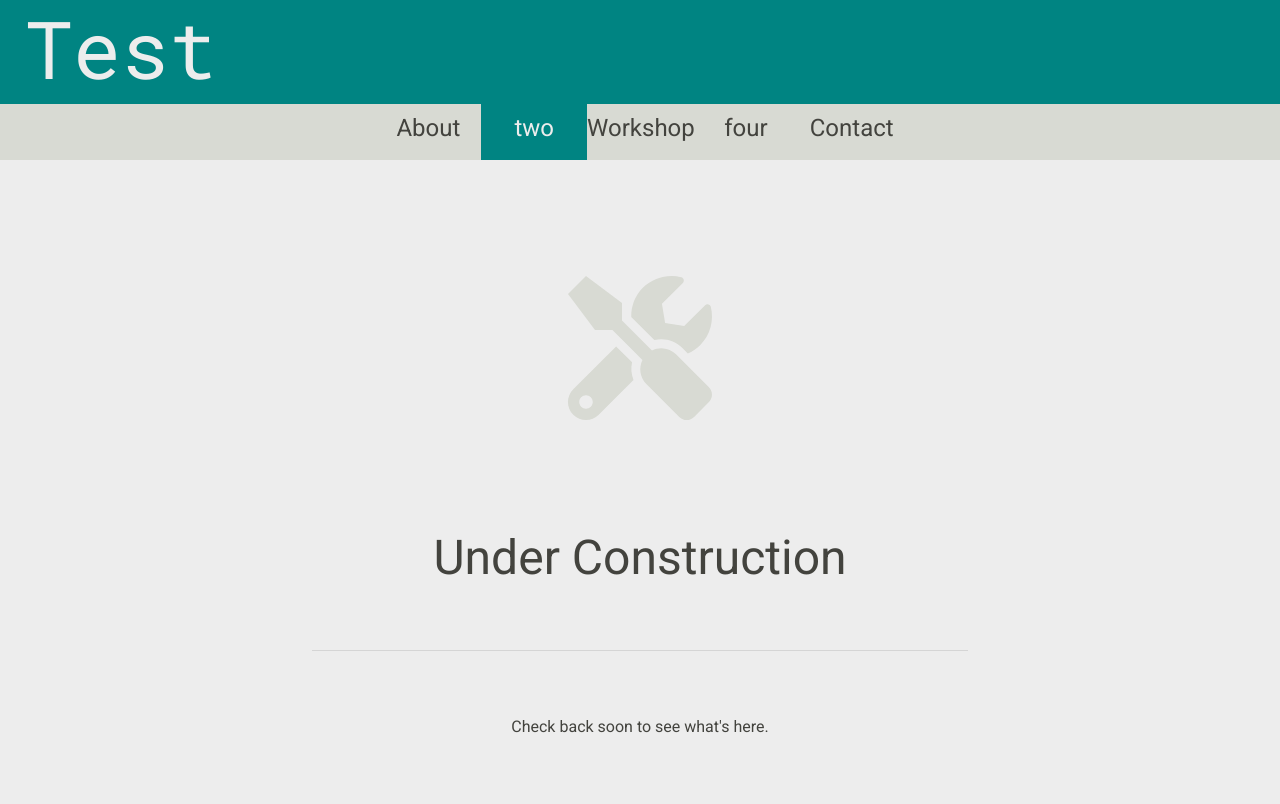
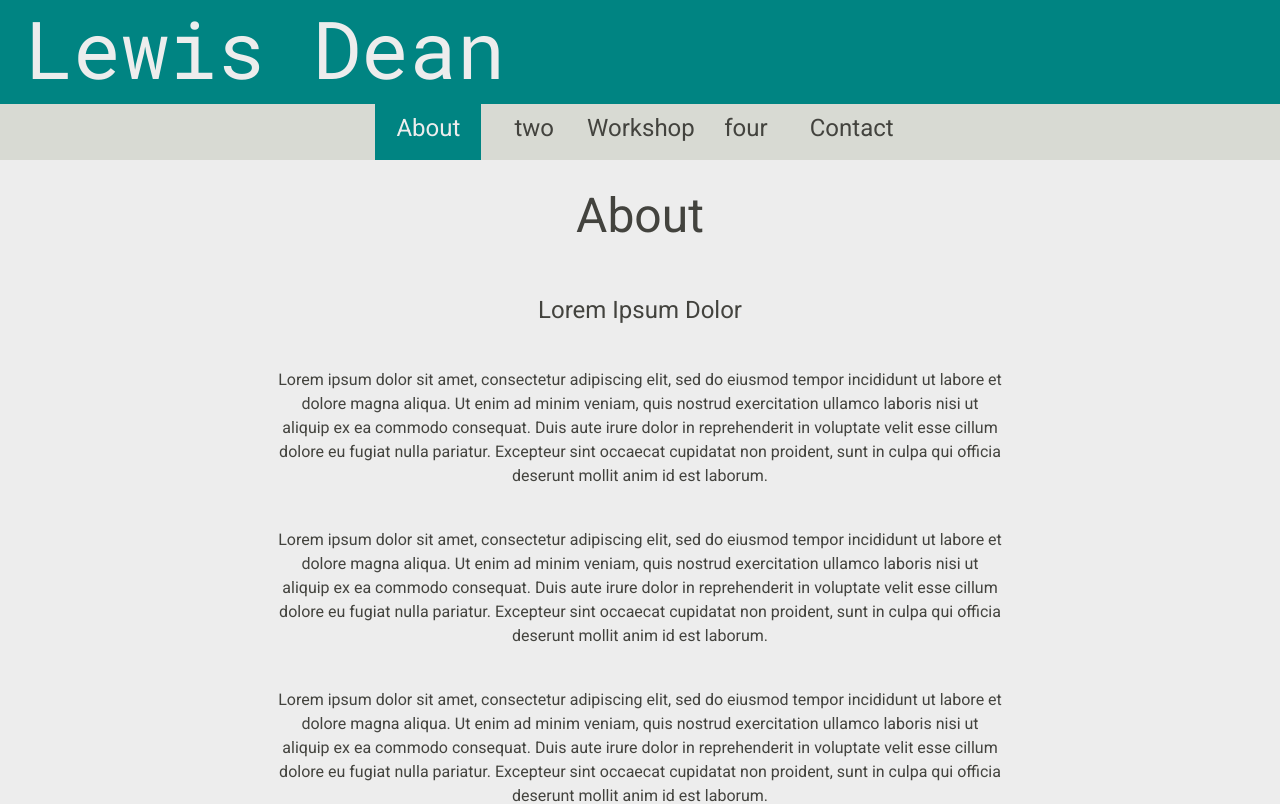
Before and after one commit to lewisdean731/lewisdean-dot-me, a React (Create React App) app: page / in a window 1280 px wide. Shown: the top 804 px of the page. Built offline with nearby package versions, Linux system fonts and the light colour scheme.

Commit message:
Change name and starting content panel

```diff
--- a/src/containers/Layout/Layout.js
+++ b/src/containers/Layout/Layout.js
@@ -13,7 +13,7 @@ import Workshop from "./Workshop/Workshop";
 
 class Layout extends Component {
   state = {
-    activenavItem: "two"
+    activenavItem: "About"
   };
 
   ActiveContent = () => {
@@ -48,7 +48,7 @@ class Layout extends Component {
         <Aux>
           <Row>
             <Col>
-              <BannerHeader text={"Test"}></BannerHeader>
+              <BannerHeader text={"Lewis Dean"}></BannerHeader>
             </Col>
           </Row>
           <Row>
```
